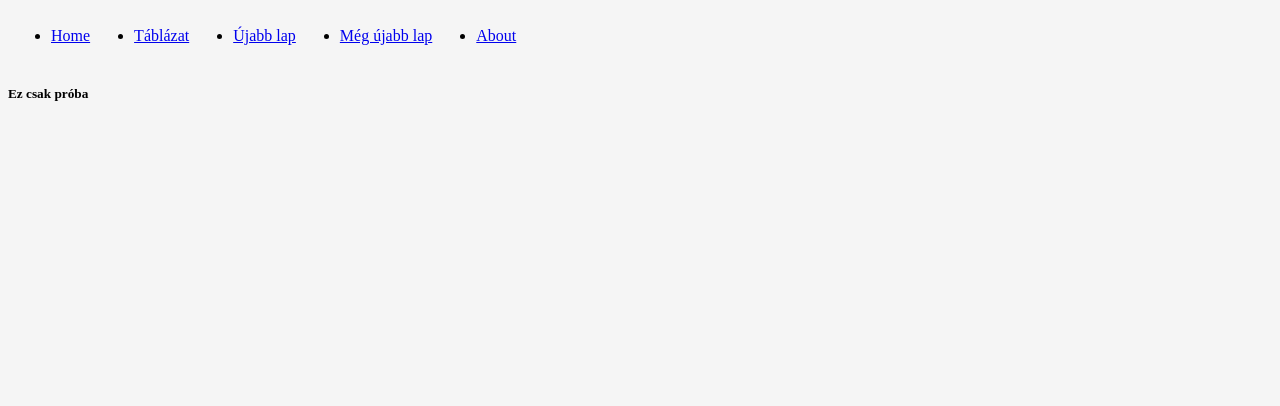
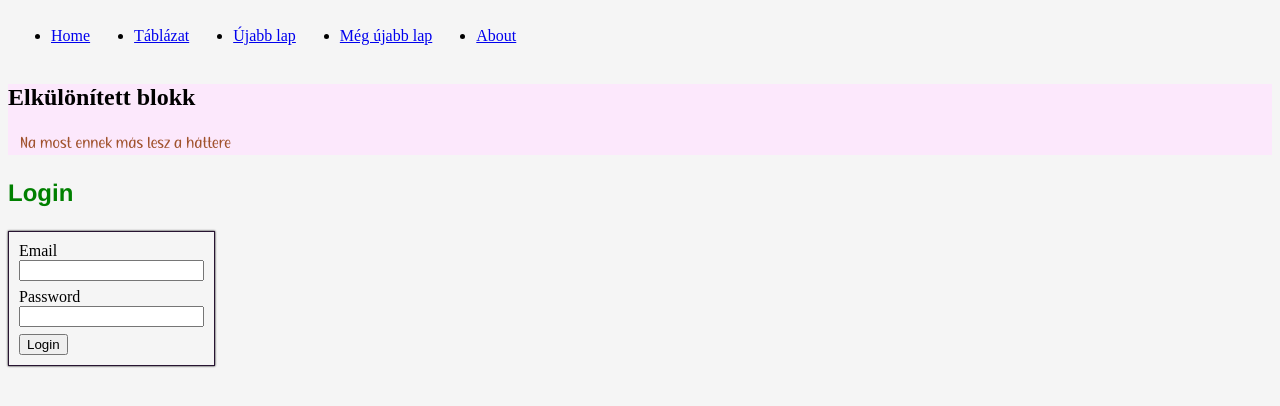
Before and after one commit to MaZoli/MaZoli.github.io, a plain HTML site: page még újabb lap.html in a window 1280 px wide. Drawn offline with Linux system fonts and the light colour scheme.

Commit message:
Version6

```diff
--- a/CSS/style.css
+++ b/CSS/style.css
@@ -6,11 +6,14 @@
     font-family: "Architects Daughter";
     src: url('https://fonts.googleapis.com/css2?family=Architects+Daughter&display=swap');
 }
-.content {font-family: Verdana, Geneva, Tahoma, sans-serif; color: rgb(95, 9, 145); font-size: 14px;}
+.content {font-family: Verdana, Geneva, Tahoma, sans-serif; color: rgb(95, 9, 145); font-size: 14px; border: dashed maroon 1px;}
 h1 {color: rgb(248, 70, 10); font-family: "Architects Daughter", cursive; text-align: center;}
 h3 {color: green; font-size: 24px; font-family: 'Franklin Gothic Medium', 'Arial Narrow', Arial, sans-serif;}
 h4 {color: darkslategrey; font-size: 16px; font-family: 'Lucida Sans', 'Lucida Sans Regular', 'Lucida Grande', 'Lucida Sans Unicode', Geneva, Verdana, sans-serif; line-height: normal;}
-p {color: sienna; font-family: "Serry"; text-align: justify;}
+p {color: sienna; font-family: "Serry"; text-align: justify; margin-left: 12px;}
 img {
-    width: 400px; height: 400px; margin: 20px;
+    width: 400px; height: 400px; margin: 20px; box-shadow: 3px 3px 10px; margin: 2%;
 }
+#color {display: block; background-color: rgb(252, 232, 252);}
+.login {padding: 10px; border: solid 1px rgb(40, 20, 50); box-shadow: 0 0 2px; display: inline-block;}
+.login input {display: block; margin-bottom: 7px;}
--- a/még újabb lap.html
+++ b/még újabb lap.html
@@ -4,7 +4,8 @@
     <meta charset="UTF-8">
     <meta http-equiv="X-UA-Compatible" content="IE=edge">
     <meta name="viewport" content="width=device-width, initial-scale=1.0">
-    <title>Document</title>
+    <title>Még újabb lap</title>
+    <link rel="stylesheet" href="CSS/style.css">
 </head>
 <body style="background-color: whitesmoke;">
     <table>
@@ -49,6 +50,23 @@
         </tbody>
     </table>
 
-    <h5>Ez csak próba</h5>
+    <div id="color">
+        <h2>Elkülönített blokk</h2>
+        <p>Na most ennek más lesz a háttere</p>
+    </div>
+    <h3>Login</h3>
+    <div class="login">
+        <div class="form-group">
+            <label>Email</label>
+        <input class="form-control" type="email" name="email">
+        </div>
+        <div class="form-group">
+            <label>Password</label>
+        <input class="form-control" type="password" name="password">
+        </div>
+        <div class="form-group">
+            <button class="submit-btn">Login</button>
+        </div>
+    </div>
 </body>
 </html>
```
Also changed, not shown: about.html (+2 -1 lines), index.html (+2 -2 lines), táblázat.html (+1 -1 lines), újabb lap.html (+1 -1 lines), img/white-brick-wall.jpg (added).
